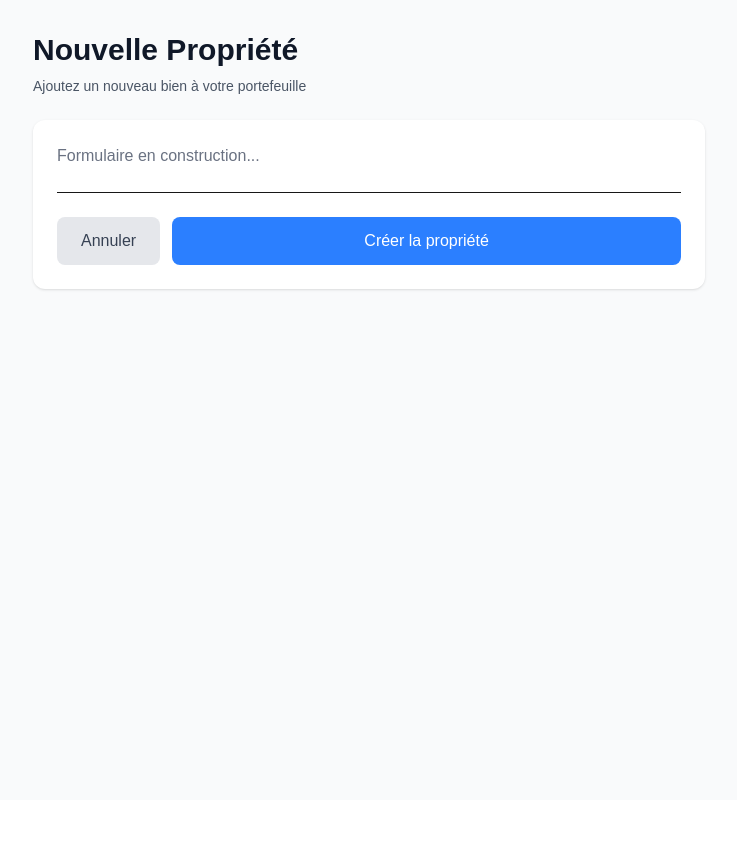
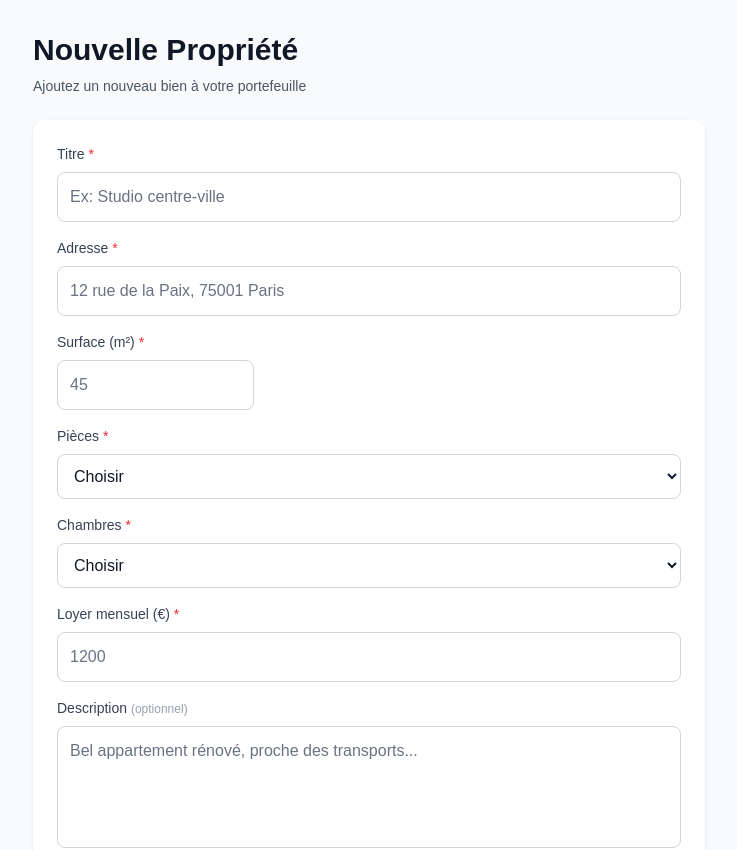
Before and after one commit to Judamour/my-app, a Next.js app: page /owner/properties/new in a window 1280 px wide. Shown: the top 850 px of the page, without its empty margins (271-1008 px from the left). Before the commit the page ends 800 px from the top, so only its background shows below. Built offline with nearby package versions, Linux system fonts and the light colour scheme.

Commit message:
preperties/new

```diff
--- a/app/(auth)/login/page.tsx
+++ b/app/(auth)/login/page.tsx
@@ -83,7 +83,7 @@ export default function LoginPage() {
         <p className="text-center text-sm mt-4 text-gray-600">
           Pas encore de compte ?{' '}
           <a href="/register" className="text-blue-500 hover:underline">
-            S'inscrire
+            S&apos;inscrire
           </a>
         </p>
       </div>
--- a/app/owner/properties/new/page.tsx
+++ b/app/owner/properties/new/page.tsx
@@ -30,7 +30,6 @@ export default function NewPropertyPage() {
     try {
       // TODO: Envoyer à l'API
       console.log('Envoi des données...')
-
     } catch (err) {
       setError('Erreur de connexion')
     } finally {
@@ -40,9 +39,8 @@ export default function NewPropertyPage() {
 
   // --- JSX (Interface) ---
   return (
-    <div className="min-h-screen bg-gray-50 p-4 md:p-6 lg:p-8">
+    <div className=" min-h-screen bg-gray-50 p-4 md:p-6 lg:p-8">
       <div className="max-w-2xl mx-auto">
-
         {/* Header */}
         <div className="mb-6">
           <h1 className="text-2xl md:text-3xl font-bold text-gray-900 mb-2">
@@ -55,7 +53,6 @@ export default function NewPropertyPage() {
 
         {/* Card du formulaire */}
         <div className="bg-white rounded-xl shadow-sm p-4 md:p-6">
-
           {/* Message d'erreur */}
           {error && (
             <div className="mb-4 p-3 bg-red-50 border border-red-200 text-red-700 rounded-lg text-sm">
@@ -64,10 +61,175 @@ export default function NewPropertyPage() {
           )}
 
           <form onSubmit={handleSubmit} className="space-y-4">
+            {/* TODO: Ajouter les champs */}
+            {/* 1. Titre */}
+            <div>
+              <label className="block text-sm font-medium text-gray-700 mb-2">
+                Titre <span className="text-red-500">*</span>
+              </label>
+              <input
+                type="text"
+                value={title}
+                onChange={e => setTitle(e.target.value)}
+                required
+                className="
+    text-gray-900
+    placeholder:text-gray-500
+      w-full
+      p-3
+      text-base
+      border border-gray-300
+      rounded-lg
+      focus:ring-2
+      focus:ring-blue-500
+      focus:border-transparent
+    "
+                placeholder="Ex: Studio centre-ville"
+              />
+            </div>
+            {/* 2. Adresse */}
+            <div>
+              <label className="block text-sm font-medium text-gray-700 mb-2">
+                Adresse <span className="text-red-500">*</span>
+              </label>
+              <input
+                type="text"
+                value={address}
+                onChange={e => setAddress(e.target.value)}
+                required
+                className="
+    text-gray-900
+    placeholder:text-gray-500
+      w-full p-3 text-base
+      border border-gray-300 rounded-lg
+      focus:ring-2 focus:ring-blue-500 focus:border-transparent
+     "
+                placeholder="12 rue de la Paix, 75001 Paris"
+              />
+            </div>
+            {/* 4-5-6. Surface, Pièces, Chambres (Grid responsive) */}
+            <div className="grid grid-cols-1 md:grid-cols-3 gap-4">
+              {/* Surface */}
+              <div>
+                <label className="block text-sm font-medium text-gray-700 mb-2">
+                  Surface (m²) <span className="text-red-500">*</span>
+                </label>
+                <input
+                  type="number"
+                  value={surface}
+                  onChange={e => setSurface(e.target.value)}
+                  required
+                  min="1"
+                  className="
+      text-gray-900
+      placeholder:text-gray-500
+        w-full p-3 text-base
+        border border-gray-300 rounded-lg
+        focus:ring-2 focus:ring-blue-500 focus:border-transparent
 
-            {/* TODO: Ajouter les champs */}
-            <p className="text-gray-500">Formulaire en construction...</p>
+      "
+                  placeholder="45"
+                />
+              </div>
+            </div>
+            {/* Pièces */}
+            <div>
+              <label className="block text-sm font-medium text-gray-700 mb-2">
+                Pièces <span className="text-red-500">*</span>
+              </label>
+              <select
+                value={rooms}
+                onChange={e => setRooms(e.target.value)}
+                required
+                className="
+      text-gray-900
+      placeholder:text-gray-500
+      w-full p-3 text-base
+      border border-gray-300 rounded-lg
+      focus:ring-2 focus:ring-blue-500 focus:border-transparent
+    "
+              >
+                <option value="">Choisir</option>
+                <option value="1">1 pièce</option>
+                <option value="2">2 pièces</option>
+                <option value="3">3 pièces</option>
+                <option value="4">4 pièces</option>
+                <option value="5">5 pièces</option>
+                <option value="6">6 pièces</option>
+                <option value="7">7 pièces et +</option>
+              </select>
+            </div>
 
+            {/* Chambres */}
+            <div>
+              <label className="block text-sm font-medium text-gray-700 mb-2">
+                Chambres <span className="text-red-500">*</span>
+              </label>
+              <select
+                value={bedrooms}
+                onChange={e => setBedrooms(e.target.value)}
+                required
+                className="
+      text-gray-900
+      placeholder:text-gray-500
+      w-full p-3 text-base
+      border border-gray-300 rounded-lg
+      focus:ring-2 focus:ring-blue-500 focus:border-transparent
+    "
+              >
+                <option value="">Choisir</option>
+                <option value="0">Studio (0 chambre)</option>
+                <option value="1">1 chambre</option>
+                <option value="2">2 chambres</option>
+                <option value="3">3 chambres</option>
+                <option value="4">4 chambres</option>
+                <option value="5">5 chambres</option>
+                <option value="6">6 chambres et +</option>
+              </select>
+            </div>
+            {/* 7. Loyer */}
+            <div>
+              <label className="block text-sm font-medium text-gray-700 mb-2">
+                Loyer mensuel (€) <span className="text-red-500">*</span>
+              </label>
+              <input
+                type="number"
+                value={rent}
+                onChange={e => setRent(e.target.value)}
+                required
+                min="0"
+                step="0.01"
+                className="
+    text-gray-900
+    placeholder:text-gray-500
+      w-full p-3 text-base
+      border border-gray-300 rounded-lg
+      focus:ring-2 focus:ring-blue-500 focus:border-transparent
+    "
+                placeholder="1200"
+              />
+            </div>
+            {/* 8. Description (optionnel) */}
+            <div>
+              <label className="block text-sm font-medium text-gray-700 mb-2">
+                Description{' '}
+                <span className="text-gray-400 text-xs">(optionnel)</span>
+              </label>
+              <textarea
+                value={description}
+                onChange={e => setDescription(e.target.value)}
+                rows={4}
+                className="
+    text-gray-900
+    placeholder:text-gray-500
+      w-full p-3 text-base
+      border border-gray-300 rounded-lg
+      focus:ring-2 focus:ring-blue-500 focus:border-transparent
+      resize-none
+    "
+                placeholder="Bel appartement rénové, proche des transports..."
+              />
+            </div>
             {/* Boutons */}
             <div className="flex flex-col md:flex-row gap-3 mt-6 pt-6 border-t">
               <Link
```
Also changed, not shown: 1 other file (tests, documents, lock files or other folders).
